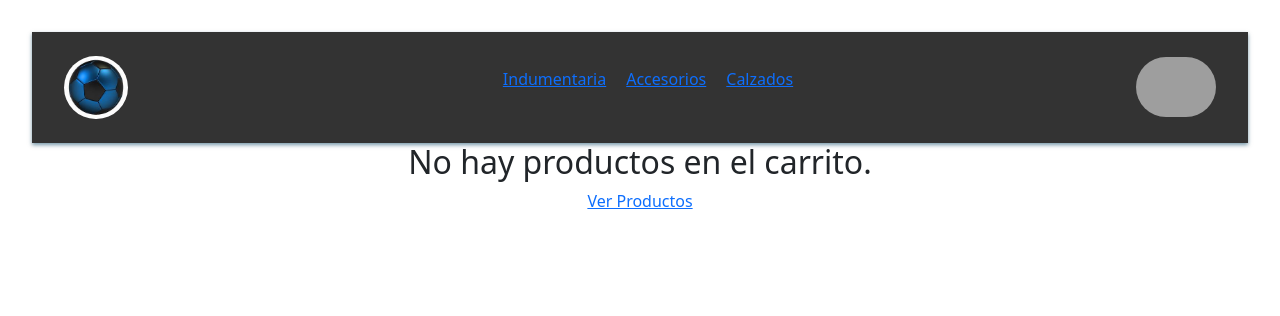
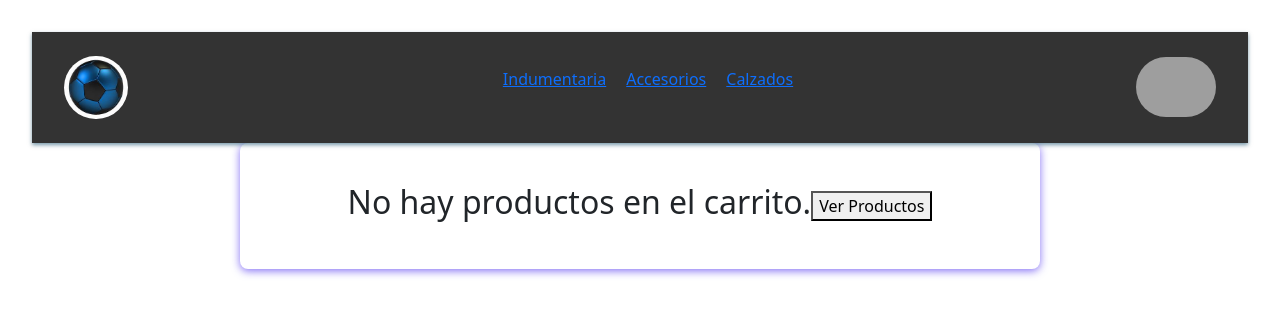
Before and after one commit to hernan170/NavegaLasRutas-FernandezHernan, a React (Vite) app: page /cart in a window 1280 px wide. Shown: the top 316 px of the page. Built offline with nearby package versions, Linux system fonts and the light colour scheme; grey boxes are pictures that could not be loaded.

Commit message:
optimizacion de codigo

```diff
--- /dev/null
+++ b/src/componentes/Cart/Cart.css
@@ -0,0 +1,10 @@
+.contenedorCarrito{
+    display: flex;
+    justify-content: center;
+    align-items: center;
+    padding: 40px;
+    margin: auto;
+    max-width: 800px;
+    border-radius: 8px;
+    box-shadow: 0 2px 8px rgba(37, 2, 238, 0.56);
+}
--- a/src/componentes/Cart/Cart.jsx
+++ b/src/componentes/Cart/Cart.jsx
@@ -2,6 +2,7 @@ import { useContext } from 'react'
 import { CarritoContext } from '../../context/CarritoContext'
 import { Link } from 'react-router-dom'
 import CartItem from '../CartItem/CartItem'
+import "./Cart.css"
 
 
 const Cart = () => {
@@ -11,21 +12,23 @@ const Cart = () => {
      if(cantidadTotal === 0) {
         return (
             <>
+            <div className='contenedorCarrito'>
               <h2>No hay productos en el carrito.</h2>
-              <Link to="/"> Ver Productos</Link>
+              <Link to="/"><button>Ver Productos</button></Link>
+            </div>
             </>
         )
      }
 
 return (
-    <div>
+    <div className='contenedorCarrito'>
         {
             carrito.map(producto => <CartItem key={producto.item.id} {...producto}/>)
         }
         <h3>Total: ${total}</h3>
         <h3>Cantidad Total: {cantidadTotal}</h3>
         <button onClick={()=> vaciarCarrito()}>Vaciar Carrito</button>
-        <Link to ="/checkout"> Finalizar Compra</Link>
+        <Link to ="/checkout"><button>Finalizar Compra</button></Link>
     </div>
   )
 }
```
Also changed, not shown: 1 other file (tests, documents, lock files or other folders).
